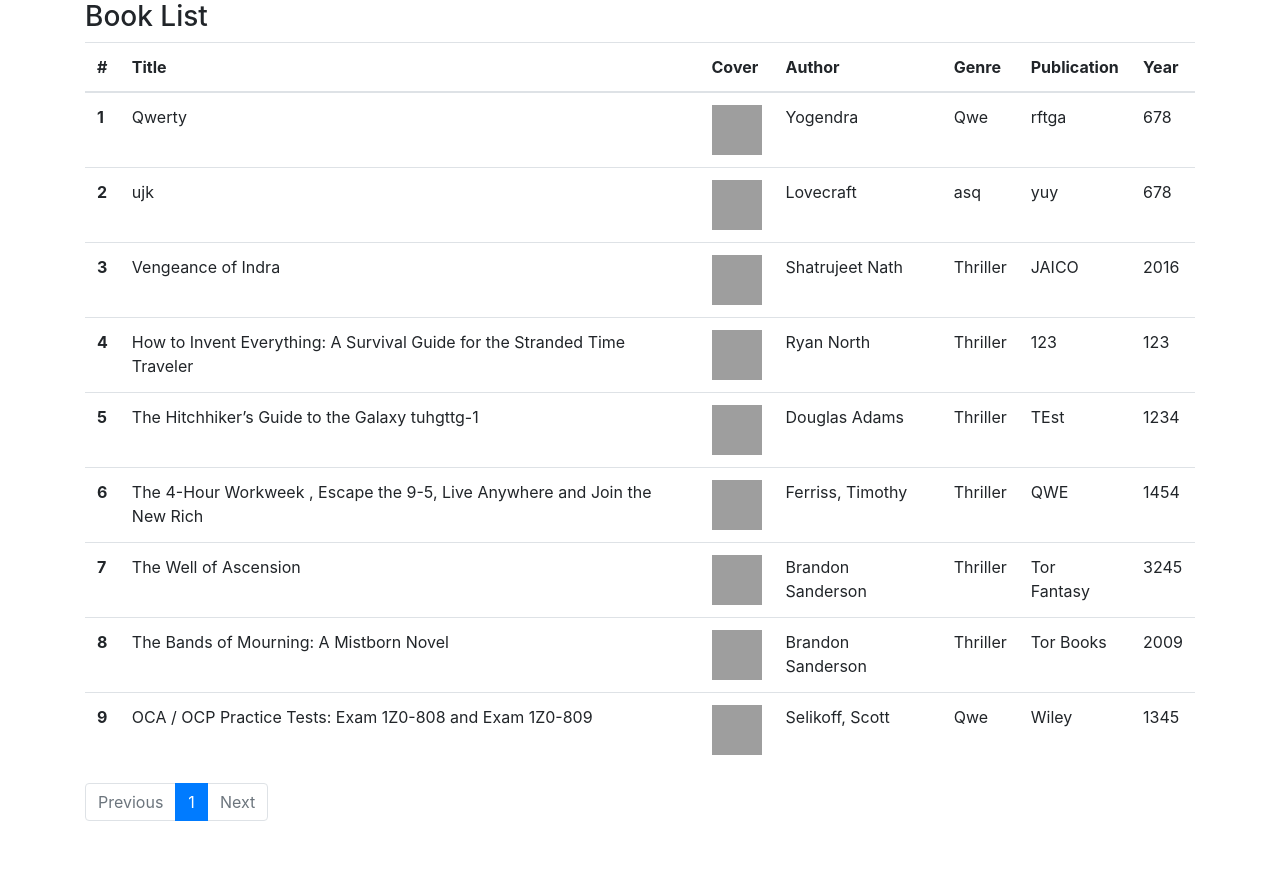
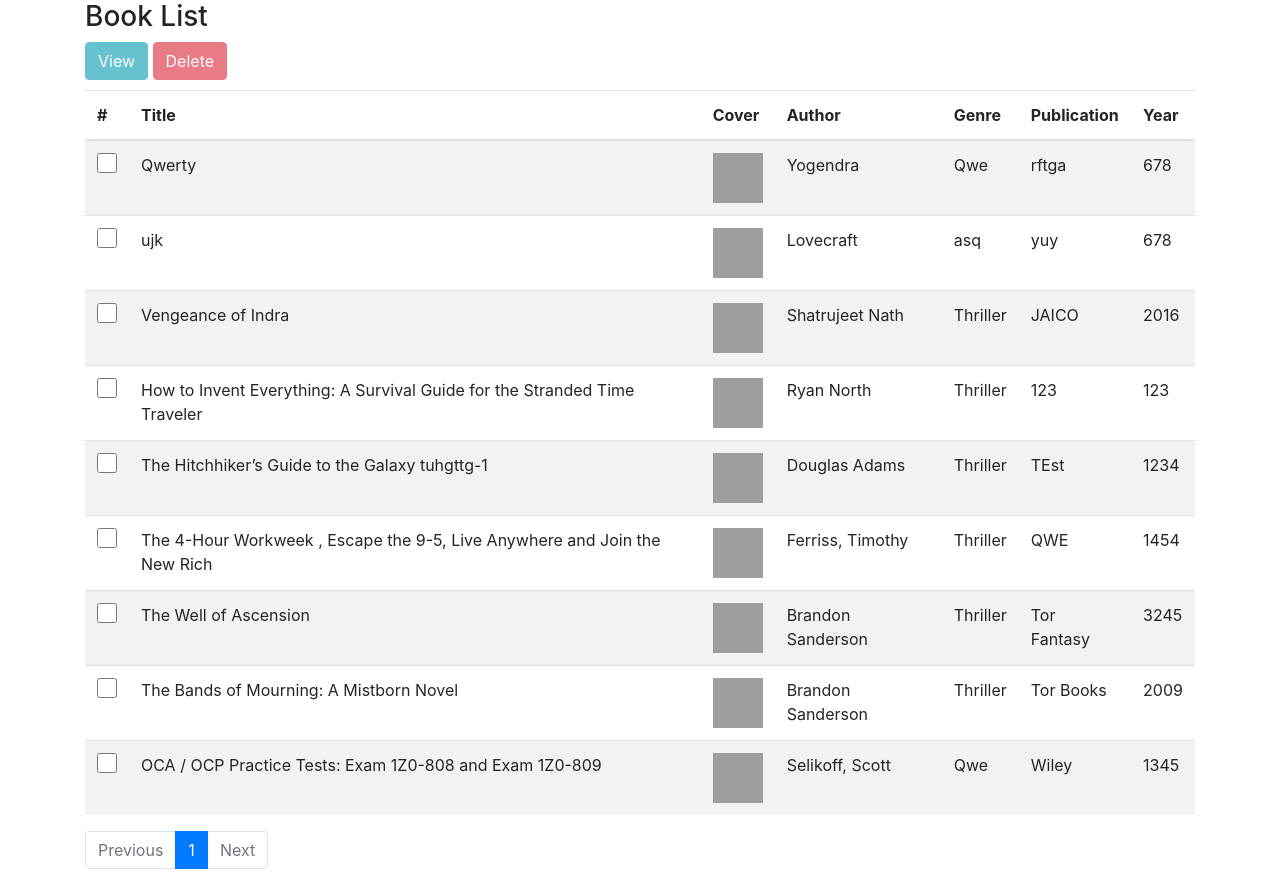
Before and after one commit to yogenns/libraryMgmtProject, a Django app: page /books/ in a window 1280 px wide. Shown: the part 56-941 px from the top of the page. Before the commit the page ends 877 px from the top, so only its background shows below. Run offline with Django 3.2, Linux system fonts and the light colour scheme; data comes from the database, SQL or seed files in the repository; some libraries are stand-ins or nearby versions; grey boxes are pictures that could not be loaded.

Commit message:
Task 17 - List Books

```diff
--- a/yogenLibrary/library_app/static/library_app/css/master.css
+++ b/yogenLibrary/library_app/static/library_app/css/master.css
@@ -26,3 +26,13 @@ body {
   -webkit-box-shadow: 2px 2px 5px rgba(0, 0, 0, .5);
   -moz-box-shadow: 2px 2px 5px rgba(0, 0, 0, .5);
 }
+.page-nav{
+  margin-top:10px;
+}
+.toolbar{
+  margin-bottom: 10px;
+}
+.largerCheckbox{
+  width: 20px;
+  height: 20px;
+}
--- a/yogenLibrary/library_app/static/library_app/js/master.js
+++ b/yogenLibrary/library_app/static/library_app/js/master.js
@@ -3,3 +3,9 @@ function myFunction(elementName) {
     console.log(selectedLabel);
     document.getElementsByName("1-author_name")[0].value = selectedLabel
 }
+
+$("#table tr").click(function () {
+    console.log("Test")
+    document.getElementById('selectedRows').value = $(this).id;
+    console.log("Sel Id " + $(this).id);
+});
--- a/yogenLibrary/library_app/templates/library_app/book_list.html
+++ b/yogenLibrary/library_app/templates/library_app/book_list.html
@@ -2,10 +2,18 @@
 {% block body_block %}
 <div class="container">
     <h3>Book List</h3>
-    <table class="table">
+    <div class="toolbar">
+        <form id="form-btn" action="/books/" method="POST">
+            {% csrf_token %}
+            <button id="view" class="btn btn-info" disabled onclick="view()">View</button>
+            <button id="remove" class="btn btn-danger" disabled onclick="remove()">Delete</button>
+            <input type="hidden" id="selectedRows" name="selectedRows">
+        </form>
+    </div>
+    <table id="table" class="table table-striped">
         <thead>
             <tr>
-                <th scope="col">#</th>
+                <th scope="col" data-checkbox="true">#</th>
                 <th scope="col">Title</th>
                 <th scope="col">Cover</th>
                 <th scope="col">Author</th>
@@ -16,8 +24,10 @@
         </thead>
         <tbody>
             {% for book in book_list %}
-            <tr>
-                <th scope="row">{{book.pk}}</th>
+            <tr id="{{book.pk}}">
+                <th scope="row">
+                    <input type="checkbox" class="largerCheckbox" id="{{book.pk}}" onchange="setSelection(this)">
+                </th>
                 <td>{{book.title}}</td>
                 <td><img class="coverImgSmall" src="/media/{{book.book_cover}}"></td>
                 <td>{{book.author}}</td>
@@ -28,7 +38,7 @@
             {% endfor %}
         </tbody>
     </table>
-    <nav aria-label="Page navigation example">
+    <nav aria-label="PageNavigation" class="page-nav">
         <ul class="pagination">
             {% if page_obj.has_previous %}
             <li class="page-item ">
@@ -63,4 +73,37 @@
     </nav>
 
 </div>
+
+<script>
+    selections = []
+    function view() {
+        console.log("View Id " + selections[0]);
+        window.location = '/view/book/' + selections[0];
+    }
+    function remove() {
+        var form = document.getElementById("form-btn");
+    }
+    function setSelection(temp) {
+
+        if (temp.checked == true) {
+            selections.push(temp.id)
+        }
+        else {
+            selections.splice(selections.indexOf(temp.id), 1)
+        }
+        if (selections.length > 0) {
+            $("#remove").prop('disabled', false)
+
+        } else {
+            $("#remove").prop('disabled', true)
+        }
+        if (selections.length == 1) {
+            $("#view").prop('disabled', false)
+        } else {
+            $("#view").prop('disabled', true)
+        }
+        console.log(selections);
+        document.getElementById('selectedRows').value = selections
+    }
+</script>
 {% endblock %}
--- a/yogenLibrary/library_app/views.py
+++ b/yogenLibrary/library_app/views.py
@@ -57,6 +57,11 @@ class BookListView(ListView):
 
     def get_queryset(self):
         return models.Book.objects.all()
+
+    def post(self, request, *args, **kwargs):
+        print(request.POST.get("selectedRows"))
+        print(self)
+        return self.get(request, *args, **kwargs)
 
 
 class ContactWizard(SuperUserRequiredMixin, SessionWizardView):
--- a/yogenLibrary/templates/base.html
+++ b/yogenLibrary/templates/base.html
@@ -7,11 +7,14 @@
   <link rel="stylesheet" href="{% static 'library_app/css/master.css'%}">
   <link rel="stylesheet" href="{% static 'bootstrap-4.5.2-dist/css/bootstrap.min.css'%}">
   <link rel="stylesheet" href="{% static 'bootstrap-4.5.2-dist/css/bootstrap-grid.min.css'%}">
-
+  {% block css_block %}
+  {% endblock %}
 
   <script src="{% static 'jquery/js/jquery-3.5.1.min.js' %}"></script>
   <script src="{% static 'bootstrap-4.5.2-dist/js/bootstrap.min.js'%}"></script>
   <script src="{% static 'library_app/js/master.js'%}"></script>
+  {% block javascript_block %}
+  {% endblock %}
 </head>
 
 <body>
```
